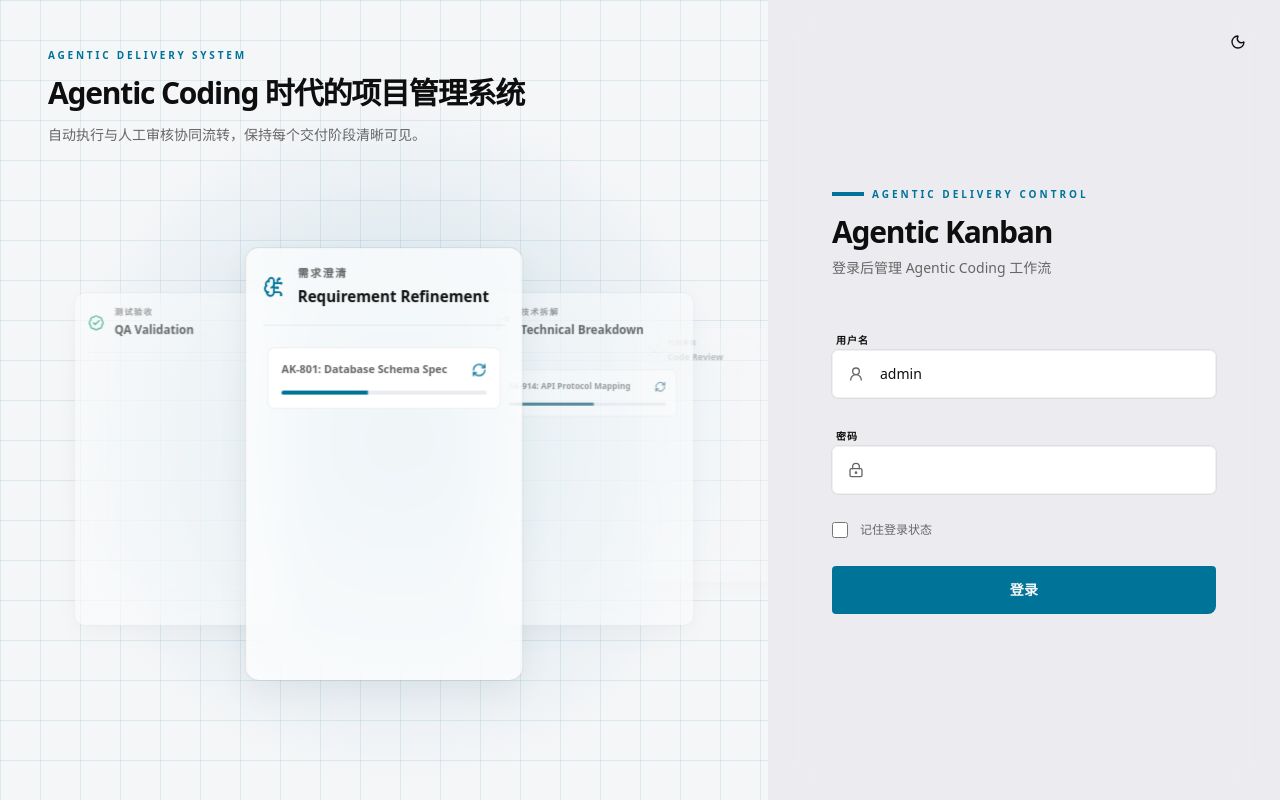
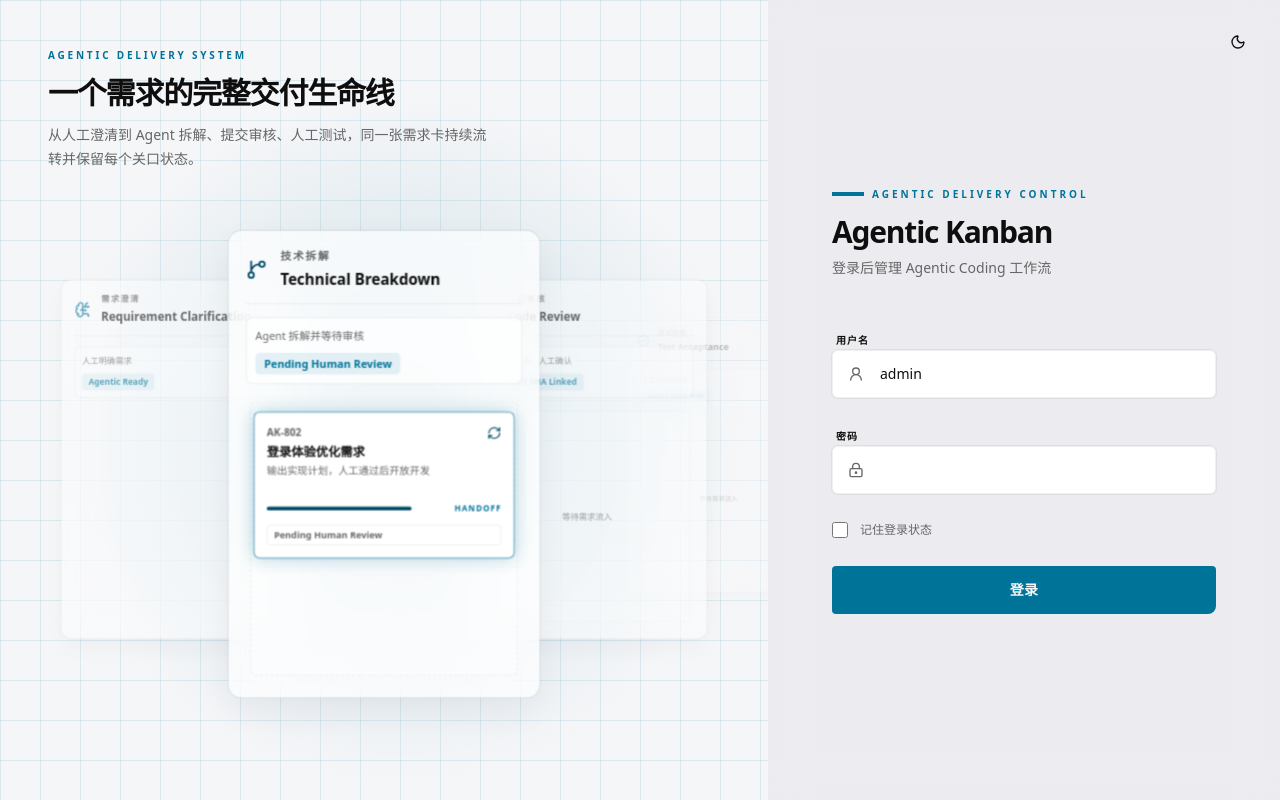
Before and after one commit to JesseTzh/AgenticKanban, a React (Vite) app in the folder web/: page /login in a window 1280 px wide. Built offline with nearby package versions, Linux system fonts and the light colour scheme.

Commit message:
✨ feat(ui): 优化登录页工作流展示，改为单一需求卡完整交付生命周期可视化

```diff
--- a/web/src/features/auth/login-workflow-showcase.tsx
+++ b/web/src/features/auth/login-workflow-showcase.tsx
@@ -1,15 +1,21 @@
-import { useEffect, useState, type ComponentType, type SVGProps } from 'react'
-import { BadgeCheck, BrainCircuit, CheckCircle2, Cpu, GitBranch, RefreshCw, ScanSearch } from 'lucide-react'
+import { useEffect, useState, type ComponentType, type CSSProperties, type SVGProps } from 'react'
+import { BadgeCheck, BrainCircuit, CheckCircle2, Cpu, GitBranch, RefreshCw, ScanSearch, UserCheck } from 'lucide-react'
 import { Card } from '@/components/ui/card'
 import { cn } from '@/lib/utils'
 
 type AnimationPhase = 'idle' | 'scanning' | 'verifying' | 'moving'
 type Icon = ComponentType<SVGProps<SVGSVGElement>>
-type ShowcaseTask = { id: string; progress: number }
+type StageMode = 'human' | 'agent' | 'hybrid'
+type ShowcaseTask = { id: string; title: string }
+type Handoff = { from: number; to: number } | null
 type WorkflowStage = {
   id: string
   title: string
   subtitle: string
+  owner: string
+  gate: string
+  detail: string
+  mode: StageMode
   icon: Icon
   accent: string
 }
@@ -18,24 +24,81 @@ const desktopQuery = '(min-width: 1024px)'
 const reducedMotionQuery = '(prefers-reduced-motion: reduce)'
 
 const stages: WorkflowStage[] = [
-  { id: 'requirements', title: 'Requirement Refinement', subtitle: '需求澄清', icon: BrainCircuit, accent: 'login-showcase-accent-primary' },
-  { id: 'breakdown', title: 'Technical Breakdown', subtitle: '技术拆解', icon: GitBranch, accent: 'login-showcase-accent-secondary' },
-  { id: 'review', title: 'Code Review', subtitle: '代码审核', icon: ScanSearch, accent: 'login-showcase-accent-warning' },
-  { id: 'qa', title: 'QA Validation', subtitle: '测试验收', icon: BadgeCheck, accent: 'login-showcase-accent-success' },
+  {
+    id: 'requirements',
+    title: 'Requirement Clarification',
+    subtitle: '需求澄清',
+    owner: '人工明确需求',
+    gate: 'Agentic Ready',
+    detail: '明确范围、验收口径和参考上下文',
+    mode: 'human',
+    icon: BrainCircuit,
+    accent: 'login-showcase-accent-primary',
+  },
+  {
+    id: 'breakdown',
+    title: 'Technical Breakdown',
+    subtitle: '技术拆解',
+    owner: 'Agent 拆解并等待审核',
+    gate: 'Pending Human Review',
+    detail: '输出实现计划，人工通过后开放开发',
+    mode: 'hybrid',
+    icon: GitBranch,
+    accent: 'login-showcase-accent-secondary',
+  },
+  {
+    id: 'review',
+    title: 'Code Review',
+    subtitle: '代码审核',
+    owner: 'Agent 审核，人工确认',
+    gate: 'Commit SHA Linked',
+    detail: '开发结果绑定已同步 Commit SHA',
+    mode: 'agent',
+    icon: ScanSearch,
+    accent: 'login-showcase-accent-warning',
+  },
+  {
+    id: 'qa',
+    title: 'Test Acceptance',
+    subtitle: '测试验收',
+    owner: '人工验证并归档',
+    gate: 'Done / Need Redo',
+    detail: '通过后完成，失败则回到技术拆解补充上下文',
+    mode: 'human',
+    icon: BadgeCheck,
+    accent: 'login-showcase-accent-success',
+  },
 ]
 
-const initialTasks: ShowcaseTask[][] = [
-  [{ id: 'AK-801: Database Schema Spec', progress: 42 }, { id: 'AK-802: Edge Case Analysis', progress: 68 }],
-  [{ id: 'AK-914: API Protocol Mapping', progress: 54 }],
-  [],
-  [],
-]
+const demand: ShowcaseTask = { id: 'AK-802', title: '登录体验优化需求' }
 
-const incomingTasks = [
-  'AK-803: Permission Boundary',
-  'AK-804: Event Contract Review',
-  'AK-805: Retry Policy Matrix',
-]
+const phaseCopy: Record<StageMode, Record<AnimationPhase, string>> = {
+  human: {
+    idle: 'HUMAN GATE',
+    scanning: 'HUMAN CHECK',
+    verifying: 'CONFIRMED',
+    moving: 'HANDOFF',
+  },
+  agent: {
+    idle: 'AGENT READY',
+    scanning: 'AGENT RUN',
+    verifying: 'REVIEWED',
+    moving: 'HANDOFF',
+  },
+  hybrid: {
+    idle: 'AGENT READY',
+    scanning: 'AGENT RUN',
+    verifying: 'HUMAN REVIEW',
+    moving: 'HANDOFF',
+  },
+}
+
+const progressByPhase: Record<AnimationPhase, number> = {
+  idle: 0.1,
+  scanning: 0.38,
+  verifying: 0.7,
+  moving: 0.95,
+}
 
 function useMediaQuery(query: string) {
   const [matches, setMatches] = useState(() => typeof window !== 'undefined' && window.matchMedia(query).matches)
@@ -51,7 +114,7 @@ function useMediaQuery(query: string) {
   return matches
 }
 
-function positionClass(index: number, activeIndex: number) {
+function stageStateClass(index: number, activeIndex: number) {
   const offset = (index - activeIndex + stages.length) % stages.length
   return ['login-showcase-stage-active', 'login-showcase-stage-next-1', 'login-showcase-stage-next-2', 'login-showcase-stage-prev-1'][offset]
 }
@@ -59,18 +122,17 @@ function positionClass(index: number, activeIndex: number) {
 export function LoginWorkflowShowcase() {
   const isDesktop = useMediaQuery(desktopQuery)
   const reduceMotion = useMediaQuery(reducedMotionQuery)
-  const [tasksByStage, setTasksByStage] = useState(initialTasks)
   const [activeIndex, setActiveIndex] = useState(0)
   const [phase, setPhase] = useState<AnimationPhase>('idle')
-  const [incomingIndex, setIncomingIndex] = useState(0)
-  const activeTask = tasksByStage[activeIndex][tasksByStage[activeIndex].length - 1]
+  const [handoff, setHandoff] = useState<Handoff>(null)
 
   useEffect(() => {
     if (!isDesktop || reduceMotion) return
 
     const timeout = window.setTimeout(() => {
-      if (!activeTask) {
-        setActiveIndex((current) => (current + 1) % stages.length)
+      if (handoff) {
+        setHandoff(null)
+        setPhase('idle')
         return
       }
 
@@ -83,27 +145,16 @@ export function LoginWorkflowShowcase() {
         return
       }
       if (phase === 'verifying') {
+        const nextIndex = (activeIndex + 1) % stages.length
+        setHandoff({ from: activeIndex, to: nextIndex })
+        setActiveIndex(nextIndex)
         setPhase('moving')
         return
       }
-
-      const nextIndex = (activeIndex + 1) % stages.length
-      setTasksByStage((current) => {
-        const next = current.map((tasks) => [...tasks])
-        next[activeIndex] = next[activeIndex].filter((task) => task.id !== activeTask.id)
-        if (activeIndex < stages.length - 1) next[nextIndex] = [{ ...activeTask, progress: 34 }, ...next[nextIndex]].slice(0, 3)
-        if (nextIndex === 0 && next[0].length < 3) {
-          next[0] = [{ id: incomingTasks[incomingIndex], progress: 28 }, ...next[0]]
-        }
-        return next
-      })
-      if (nextIndex === 0) setIncomingIndex((current) => (current + 1) % incomingTasks.length)
-      setActiveIndex(nextIndex)
-      setPhase('idle')
-    }, phase === 'idle' ? 1200 : phase === 'scanning' ? 2000 : phase === 'verifying' ? 1000 : 1500)
+    }, handoff ? 1500 : phase === 'idle' ? 1200 : phase === 'scanning' ? 2000 : phase === 'verifying' ? 1000 : 1500)
 
     return () => window.clearTimeout(timeout)
-  }, [activeIndex, activeTask, incomingIndex, isDesktop, phase, reduceMotion])
+  }, [activeIndex, handoff, isDesktop, phase, reduceMotion])
 
   if (!isDesktop) return null
 
@@ -118,15 +169,43 @@ export function LoginWorkflowShowcase() {
       <div className="login-showcase-glow" data-test-id="login-workflow-glow" />
       <div className="login-showcase-copy" data-test-id="login-workflow-copy">
         <p className="login-showcase-eyebrow" data-test-id="login-workflow-eyebrow">AGENTIC DELIVERY SYSTEM</p>
-        <h2 className="login-showcase-heading" data-test-id="login-workflow-heading">Agentic Coding 时代的项目管理系统</h2>
-        <p className="login-showcase-description" data-test-id="login-workflow-description">自动执行与人工审核协同流转，保持每个交付阶段清晰可见。</p>
+        <h2 className="login-showcase-heading" data-test-id="login-workflow-heading">一个需求的完整交付生命线</h2>
+        <p className="login-showcase-description" data-test-id="login-workflow-description">从人工澄清到 Agent 拆解、提交审核、人工测试，同一张需求卡持续流转并保留每个关口状态。</p>
       </div>
       <div className="login-showcase-carousel" data-test-id="login-workflow-carousel">
+        {handoff ? (
+          <div
+            className="login-showcase-task login-showcase-task-active login-showcase-task-handoff"
+            data-test-id={`login-workflow-task-handoff-${demand.id}`}
+          >
+            <div className="login-showcase-task-row" data-test-id={`login-workflow-task-row-handoff-${demand.id}`}>
+              <span className="login-showcase-task-label" data-test-id={`login-workflow-task-label-handoff-${demand.id}`}>{demand.id}</span>
+              <RefreshCw className={cn('login-showcase-task-icon', stages[handoff.to].accent)} data-test-id={`login-workflow-task-icon-handoff-${demand.id}`} />
+            </div>
+            <p className="login-showcase-task-title" data-test-id={`login-workflow-task-title-handoff-${demand.id}`}>{demand.title}</p>
+            <p className="login-showcase-task-detail" data-test-id={`login-workflow-task-detail-handoff-${demand.id}`}>{stages[handoff.to].detail}</p>
+            <div className="login-showcase-progress-row" data-test-id={`login-workflow-progress-row-handoff-${demand.id}`}>
+              <div className="login-showcase-progress" data-test-id={`login-workflow-progress-handoff-${demand.id}`}>
+                <div
+                  className={cn('login-showcase-progress-fill login-showcase-progress-fill-handoff', stages[handoff.to].accent)}
+                  data-test-id={`login-workflow-progress-fill-handoff-${demand.id}`}
+                  style={{ '--handoff-progress-start': '100%', '--handoff-progress-end': `${progressByPhase.idle * 100}%` } as CSSProperties}
+                />
+              </div>
+              <span className="login-showcase-agent" data-test-id={`login-workflow-agent-handoff-${demand.id}`}>HANDOFF</span>
+            </div>
+            <span className="login-showcase-task-status" data-test-id={`login-workflow-task-status-handoff-${demand.id}`}>{stages[handoff.to].gate}</span>
+          </div>
+        ) : null}
         {stages.map((stage, stageIndex) => {
           const StageIcon = stage.icon
+          const isActive = stageIndex === activeIndex && !handoff
+          const isHandoffSource = handoff?.from === stageIndex
+          const taskPhase = isHandoffSource ? 'moving' : isActive ? phase : 'idle'
+          const TaskIcon = taskPhase === 'verifying' ? CheckCircle2 : taskPhase === 'scanning' ? (stage.mode === 'human' ? UserCheck : Cpu) : RefreshCw
           return (
             <Card
-              className={cn('login-showcase-stage', positionClass(stageIndex, activeIndex))}
+              className={cn('login-showcase-stage', stageStateClass(stageIndex, activeIndex))}
               data-test-id={`login-workflow-stage-${stage.id}`}
               key={stage.id}
             >
@@ -137,35 +216,40 @@ export function LoginWorkflowShowcase() {
                   <h3 className="login-showcase-stage-title" data-test-id={`login-workflow-stage-title-${stage.id}`}>{stage.title}</h3>
                 </div>
               </div>
+              <div className="login-showcase-stage-meta" data-test-id={`login-workflow-stage-meta-${stage.id}`}>
+                <span data-test-id={`login-workflow-stage-owner-${stage.id}`}>{stage.owner}</span>
+                <span className="login-showcase-stage-gate" data-test-id={`login-workflow-stage-gate-${stage.id}`}>{stage.gate}</span>
+              </div>
               <div className="login-showcase-task-list" data-test-id={`login-workflow-task-list-${stage.id}`}>
-                {tasksByStage[stageIndex].map((task) => {
-                  const isActive = stageIndex === activeIndex && task.id === activeTask?.id
-                  const taskPhase = isActive ? phase : 'idle'
-                  const TaskIcon = taskPhase === 'verifying' ? CheckCircle2 : taskPhase === 'scanning' ? Cpu : RefreshCw
-                  return (
+                {isActive || isHandoffSource ? (
                   <div
-                      className={cn('login-showcase-task', isActive && 'login-showcase-task-active', `login-showcase-task-${taskPhase}`)}
-                      data-test-id={`login-workflow-task-${stage.id}-${task.id.slice(0, 6)}`}
-                      key={task.id}
+                    className={cn('login-showcase-task', 'login-showcase-task-active', isHandoffSource && 'login-showcase-task-ghost', `login-showcase-task-${taskPhase}`)}
+                    data-test-id={`login-workflow-task-${stage.id}-${demand.id}`}
                   >
-                      <div className="login-showcase-task-row" data-test-id={`login-workflow-task-row-${stage.id}-${task.id.slice(0, 6)}`}>
-                        <span className="login-showcase-task-label" data-test-id={`login-workflow-task-label-${stage.id}-${task.id.slice(0, 6)}`}>{task.id}</span>
-                        <TaskIcon className={cn('login-showcase-task-icon', stage.accent)} data-test-id={`login-workflow-task-icon-${stage.id}-${task.id.slice(0, 6)}`} />
+                    <div className="login-showcase-task-row" data-test-id={`login-workflow-task-row-${stage.id}-${demand.id}`}>
+                      <span className="login-showcase-task-label" data-test-id={`login-workflow-task-label-${stage.id}-${demand.id}`}>{demand.id}</span>
+                      <TaskIcon className={cn('login-showcase-task-icon', stage.accent)} data-test-id={`login-workflow-task-icon-${stage.id}-${demand.id}`} />
                     </div>
-                      <div className="login-showcase-progress-row" data-test-id={`login-workflow-progress-row-${stage.id}-${task.id.slice(0, 6)}`}>
-                        <div className="login-showcase-progress" data-test-id={`login-workflow-progress-${stage.id}-${task.id.slice(0, 6)}`}>
+                    <p className="login-showcase-task-title" data-test-id={`login-workflow-task-title-${stage.id}-${demand.id}`}>{demand.title}</p>
+                    <p className="login-showcase-task-detail" data-test-id={`login-workflow-task-detail-${stage.id}-${demand.id}`}>{stage.detail}</p>
+                    <div className="login-showcase-progress-row" data-test-id={`login-workflow-progress-row-${stage.id}-${demand.id}`}>
+                      <div className="login-showcase-progress" data-test-id={`login-workflow-progress-${stage.id}-${demand.id}`}>
                         <div
                           className={cn('login-showcase-progress-fill', stage.accent)}
-                            data-test-id={`login-workflow-progress-fill-${stage.id}-${task.id.slice(0, 6)}`}
-                            style={{ width: `${taskPhase === 'scanning' || taskPhase === 'verifying' || taskPhase === 'moving' ? 100 : task.progress}%` }}
+                          data-test-id={`login-workflow-progress-fill-${stage.id}-${demand.id}`}
+                          style={{ width: `${progressByPhase[taskPhase] * 100}%` }}
                         />
                       </div>
-                        <span className="login-showcase-agent" data-test-id={`login-workflow-agent-${stage.id}-${task.id.slice(0, 6)}`}>AI AGENT</span>
+                      <span className="login-showcase-agent" data-test-id={`login-workflow-agent-${stage.id}-${demand.id}`}>{phaseCopy[stage.mode][taskPhase]}</span>
                     </div>
-                      <span className="login-showcase-code-stream" data-test-id={`login-workflow-code-${stage.id}-${task.id.slice(0, 6)}`}>0xA7C91E 0x03FD42</span>
+                    <span className="login-showcase-task-status" data-test-id={`login-workflow-task-status-${stage.id}-${demand.id}`}>{stage.gate}</span>
+                    <span className="login-showcase-code-stream" data-test-id={`login-workflow-code-${stage.id}-${demand.id}`}>{stage.mode === 'human' ? 'manual confirmation' : 'commit sha verified'}</span>
                   </div>
-                  )
-                })}
+                ) : (
+                  <div className="login-showcase-placeholder" data-test-id={`login-workflow-placeholder-${stage.id}`}>
+                    <span data-test-id={`login-workflow-placeholder-text-${stage.id}`}>等待需求流入</span>
+                  </div>
+                )}
               </div>
             </Card>
           )
--- a/web/src/index.css
+++ b/web/src/index.css
@@ -111,9 +111,9 @@
   }
 
   .login-showcase-stage {
-    @apply absolute left-1/2 top-[58%] flex h-[25rem] w-64 flex-col overflow-hidden p-4;
-    margin-left: -8rem;
-    margin-top: -12.5rem;
+    @apply absolute left-1/2 top-[58%] flex h-[27rem] w-72 flex-col overflow-visible p-4;
+    margin-left: -9rem;
+    margin-top: -13.5rem;
     transition: all 1.5s cubic-bezier(0.25, 1, 0.5, 1);
   }
 
@@ -145,7 +145,7 @@
   }
 
   .login-showcase-stage-header {
-    @apply mb-4 flex items-center gap-3 border-b border-outline pb-4;
+    @apply mb-3 flex items-center gap-3 border-b border-outline pb-3;
   }
 
   .login-showcase-stage-icon {
@@ -160,13 +160,21 @@
     @apply mt-1 text-sm font-semibold text-foreground;
   }
 
+  .login-showcase-stage-meta {
+    @apply mb-3 grid gap-2 rounded-md border border-outline bg-surface-high/70 p-2 text-[10px] font-medium leading-4 text-muted-foreground;
+  }
+
+  .login-showcase-stage-gate {
+    @apply w-fit rounded-sm bg-primary/10 px-2 py-0.5 font-semibold text-primary;
+  }
+
   .login-showcase-task-list {
-    @apply flex flex-1 flex-col gap-3 overflow-hidden p-1;
+    @apply flex flex-1 flex-col gap-2 overflow-visible p-1;
   }
 
   .login-showcase-task {
-    @apply relative overflow-hidden rounded-md border border-outline bg-surface-high p-3;
-    transition: all 1.5s cubic-bezier(0.25, 1, 0.5, 1);
+    @apply relative flex h-36 flex-col overflow-hidden rounded-md border border-outline bg-surface-high p-3;
+    transition: border-color 1.5s cubic-bezier(0.25, 1, 0.5, 1), box-shadow 1.5s cubic-bezier(0.25, 1, 0.5, 1), opacity 1.5s cubic-bezier(0.25, 1, 0.5, 1);
   }
 
   .login-showcase-task-active {
@@ -188,8 +196,20 @@
   }
 
   .login-showcase-task-moving {
+    @apply opacity-80;
+    transform: none;
+  }
+
+  .login-showcase-task-ghost {
     @apply opacity-0;
-    transform: translateX(280px);
+  }
+
+  .login-showcase-task-handoff {
+    @apply absolute z-30 w-64;
+    left: 50%;
+    top: calc(58% - 3.2rem);
+    margin-left: -8rem;
+    animation: login-showcase-handoff-flight 1.5s cubic-bezier(0.25, 1, 0.5, 1) forwards;
   }
 
   .login-showcase-task-row {
@@ -198,6 +218,17 @@
 
   .login-showcase-task-label {
     @apply truncate text-[10px] font-semibold text-muted-foreground;
+  }
+
+  .login-showcase-task-title {
+    @apply relative z-10 mt-1 h-4 truncate text-xs font-semibold leading-4 text-foreground;
+  }
+
+  .login-showcase-task-detail {
+    @apply relative z-10 mt-1 h-8 overflow-hidden text-[10px] leading-4 text-muted-foreground;
+    display: -webkit-box;
+    -webkit-box-orient: vertical;
+    -webkit-line-clamp: 2;
   }
 
   .login-showcase-task-icon {
@@ -211,7 +242,7 @@
   }
 
   .login-showcase-progress-row {
-    @apply relative z-10 mt-3 flex items-center gap-2;
+    @apply relative z-10 mt-3 flex h-4 shrink-0 items-center gap-2;
   }
 
   .login-showcase-progress {
@@ -224,12 +255,15 @@
     transition: width 1.5s ease-in-out;
   }
 
+  .login-showcase-progress-fill-handoff {
+    animation: login-showcase-handoff-progress 1.5s cubic-bezier(0.25, 1, 0.5, 1) forwards;
+  }
+
   .login-showcase-agent {
-    @apply hidden text-[8px] font-semibold tracking-[0.12em] text-primary;
+    @apply w-20 shrink-0 overflow-hidden whitespace-nowrap text-right text-[8px] font-semibold tracking-[0.12em] text-primary;
   }
 
   .login-showcase-task-scanning .login-showcase-agent {
-    @apply block;
     animation: login-showcase-agent-pulse 1.5s infinite;
   }
 
@@ -239,6 +273,14 @@
 
   .login-showcase-task-scanning .login-showcase-code-stream {
     @apply block;
+  }
+
+  .login-showcase-task-status {
+    @apply relative z-10 mt-2 inline-flex h-5 max-w-full shrink-0 items-center overflow-hidden whitespace-nowrap rounded-sm border border-outline px-1.5 py-0.5 text-[9px] font-semibold text-muted-foreground;
+  }
+
+  .login-showcase-placeholder {
+    @apply flex min-h-28 flex-1 items-center justify-center rounded-md border border-dashed border-outline bg-surface-high/30 px-3 text-center text-[10px] font-medium text-muted-foreground;
   }
 
   .login-showcase-accent-primary {
@@ -289,13 +331,36 @@
 
 @keyframes login-showcase-verify {
   0% { transform: scale(1); box-shadow: 0 0 0 0 color-mix(in srgb, var(--login-showcase-success) 70%, transparent); }
-  50% { transform: scale(1.05); box-shadow: 0 0 0 10px transparent; }
+  50% { transform: scale(1); box-shadow: 0 0 0 10px transparent; }
   100% { transform: scale(1); box-shadow: 0 0 0 0 transparent; }
 }
 
 @keyframes login-showcase-pop-in {
   0% { opacity: 0; transform: scale(0); }
   100% { opacity: 1; transform: scale(1); }
+}
+
+@keyframes login-showcase-handoff-flight {
+  0% {
+    opacity: 1;
+    transform: translateX(0) translateY(0) scale(1.02);
+    box-shadow: 0 0 18px color-mix(in srgb, var(--primary) 30%, transparent);
+  }
+  48% {
+    opacity: 1;
+    transform: translateX(16px) translateY(-6px) scale(0.995);
+    box-shadow: 0 0 28px color-mix(in srgb, var(--primary) 42%, transparent);
+  }
+  100% {
+    opacity: 0.96;
+    transform: translateX(0) translateY(0) scale(1);
+    box-shadow: 0 0 12px color-mix(in srgb, var(--primary) 22%, transparent);
+  }
+}
+
+@keyframes login-showcase-handoff-progress {
+  0% { width: var(--handoff-progress-start); }
+  100% { width: var(--handoff-progress-end); }
 }
 
 @media (prefers-reduced-motion: reduce) {
```
Lines whose indentation alone changed are shown as unchanged.
